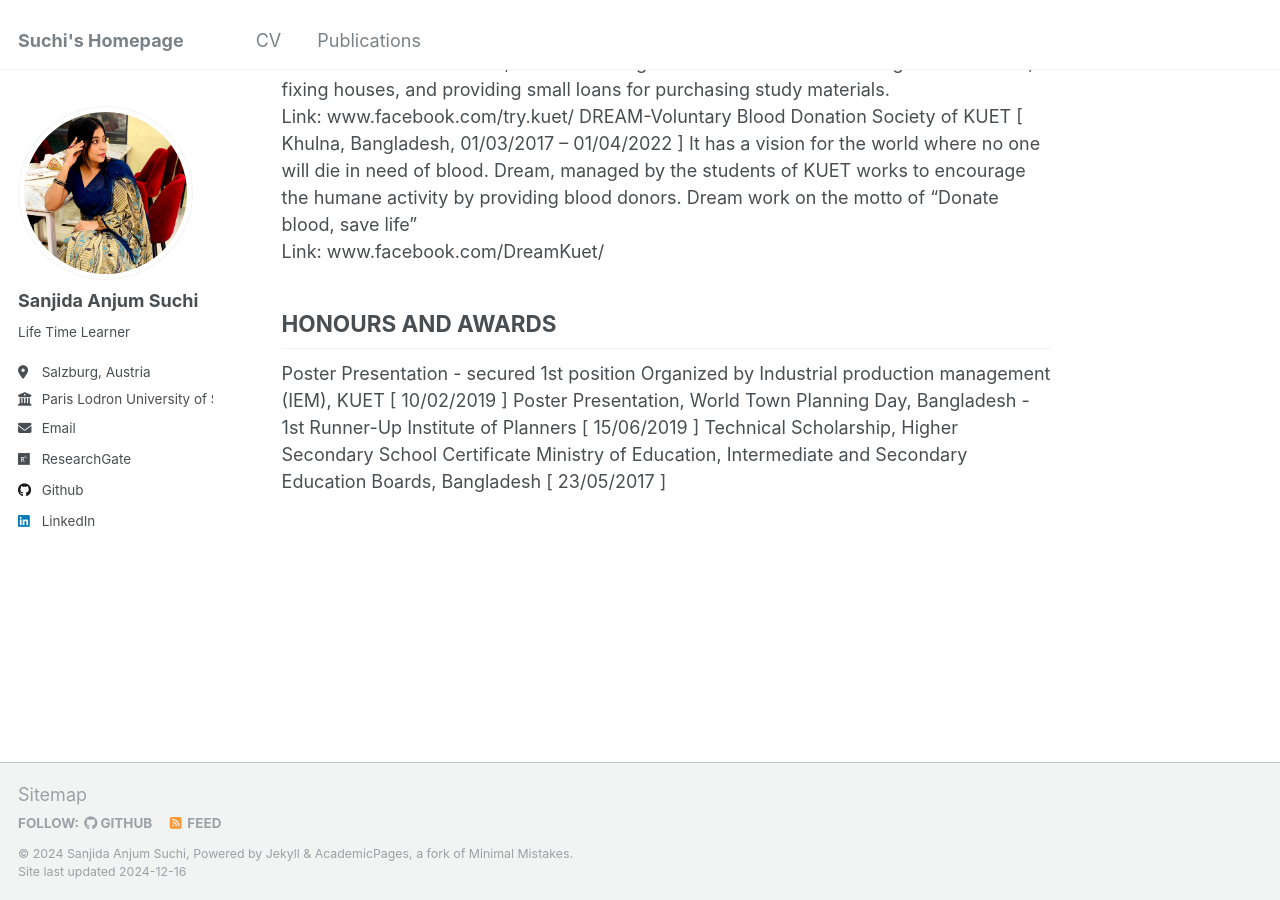
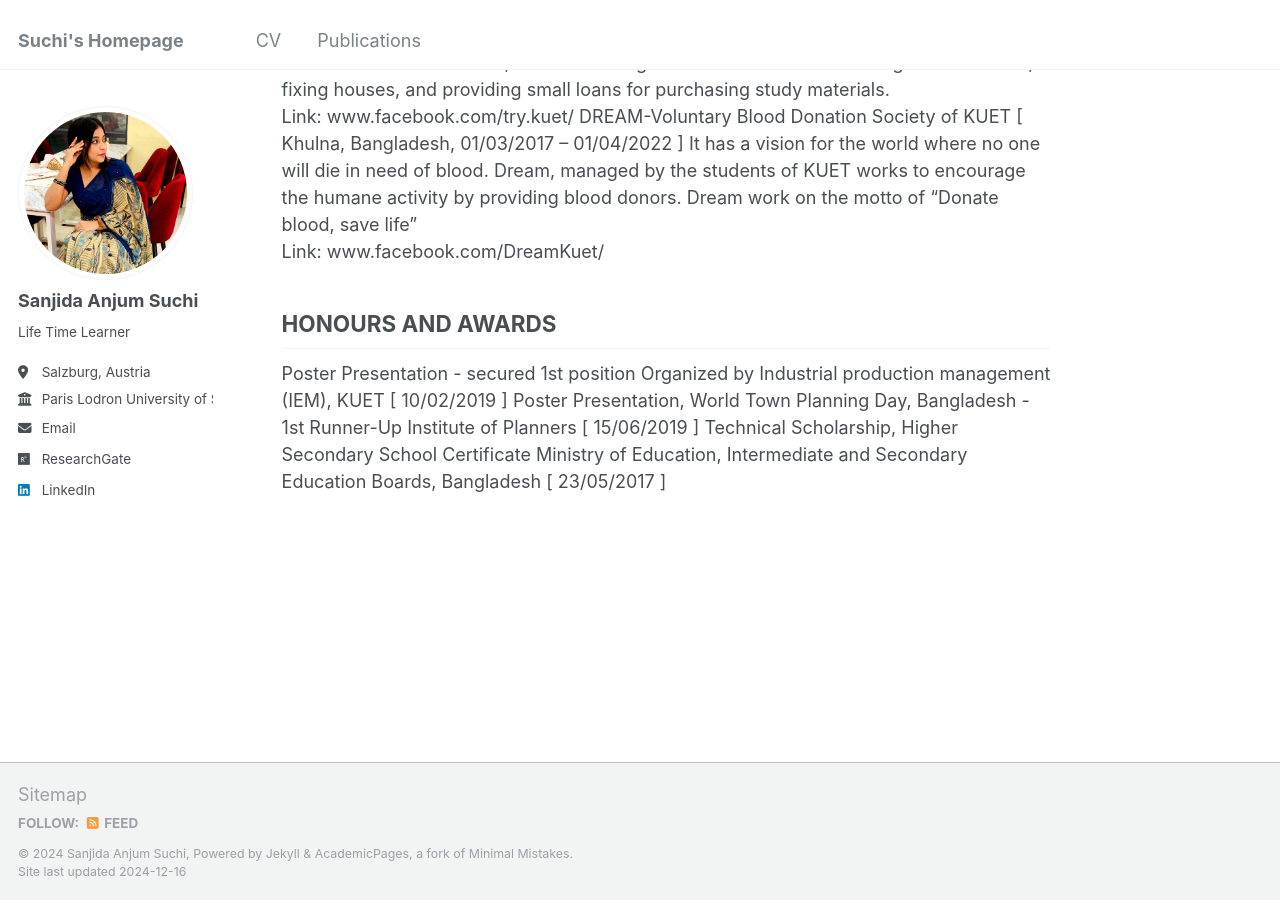
Before and after one commit to sanjidasuchi/portfolio, a Jekyll site: the page built from _pages/about.md, in a window 1280 px wide and 900 px high, scrolled down 2380 px. Built offline with Jekyll 4.4.1, drawn with Linux system fonts in a browser that asks for light colours.

Commit message:
Update _config.yml

```diff
--- a/_config.yml
+++ b/_config.yml
@@ -44,7 +44,7 @@ author:
   bitbucket        : # Username - Update with your username on the site
   codepen          : # Username
   dribbble         : # Username
-  github           : "sanjidasuchi"
+  github           : # "sanjidasuchi"
   kaggle           : # Username
   stackoverflow    : # User number or user number and name (i.e., use "1" or "1/jeff-atwood")
 
```
